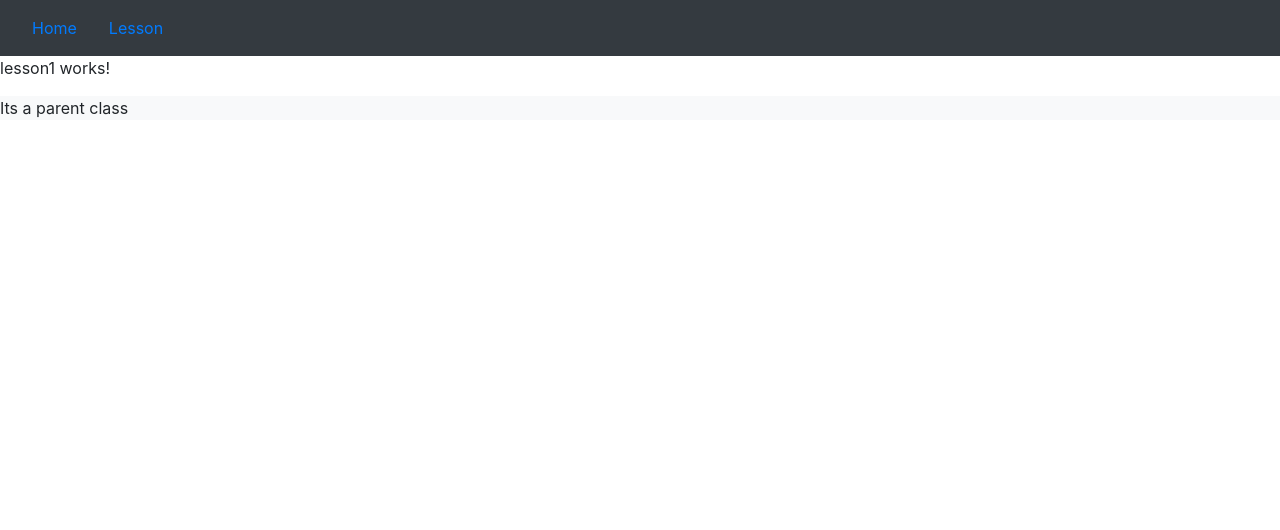
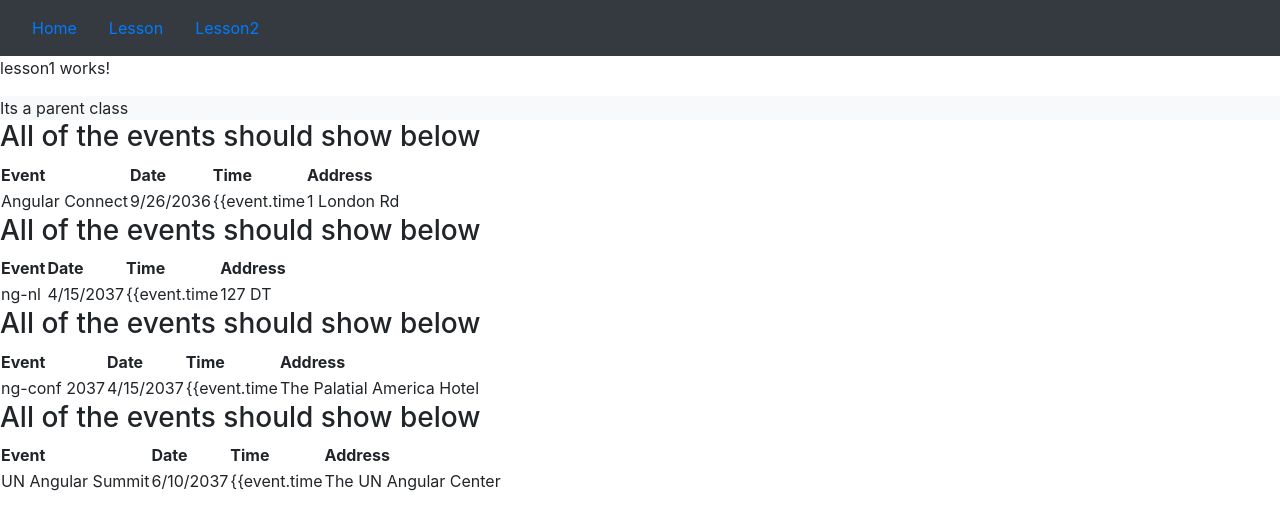
Before and after one commit to PiyushKumarTrivedi/Pract, an Angular app: page /Lesson in a window 1280 px wide. Shown: the top 530 px of the page. Built offline with nearby package versions, Linux system fonts and the light colour scheme.

Commit message:
commit
Signed-off-by: piyushkumartrivedi <csepiyush@gmail.com>

```diff
--- a/src/app/app-routing.module.ts
+++ b/src/app/app-routing.module.ts
@@ -3,10 +3,12 @@
 import { HomeComponent } from './home/home.component';
 import { Lesson1Component } from './example/lesson1/lesson1.component';
 import { EventchildComponent } from './example/lesson2/eventchild/eventchild.component';
+import { EventparentComponent } from './example/lesson2/eventparent/eventparent.component';
 
 const routes: Routes = [
   { path: 'Home', component: HomeComponent },
   { path: 'Lesson', component: Lesson1Component },
+  { path: 'Lesson2', component: EventparentComponent },
   { path: 'event/:id', component: EventchildComponent }
 ];
 
--- a/src/app/example/lesson1/event-parent/event-parent.component.html
+++ b/src/app/example/lesson1/event-parent/event-parent.component.html
@@ -1,2 +1,2 @@
 <div class="bg-light">Its a parent class</div>
-<app-event-child [inputchild]=events></app-event-child>
+<app-event-child [inputchild]="event"></app-event-child>
--- a/src/app/example/lesson2/event.service.ts
+++ b/src/app/example/lesson2/event.service.ts
@@ -20,9 +20,9 @@
 }
 
 const events: any = [
-  {name: 'Angular Connect', date: '9/26/2036', time: '10am', location: {address: '1 London Rd', city: 'London', country: 'England'}},
-  {name: 'ng-nl', date: '4/15/2037', time: '9am', location: {address: '127 DT ', city: 'Amsterdam', country: 'NL'}},
+  {id:1, name: 'Angular Connect', date: '9/26/2036', time: '10am', location: {address: '1 London Rd', city: 'London', country: 'England'}},
+  {id:1, name: 'ng-nl', date: '4/15/2037', time: '9am', location: {address: '127 DT ', city: 'Amsterdam', country: 'NL'}},
   // tslint:disable-next-line:max-line-length
-  {name: 'ng-conf 2037', date: '4/15/2037', time: '9am', location: {address: 'The Palatial America Hotel', city: 'Salt Lake City', country: 'USA'}},
-  {name: 'UN Angular Summit', date: '6/10/2037', time: '8am', location: {address: 'The UN Angular Center', city: 'New York', country: 'USA'}},
+  { id:1, name: 'ng-conf 2037', date: '4/15/2037', time: '9am', location: {address: 'The Palatial America Hotel', city: 'Salt Lake City', country: 'USA'}},
+  {id:1, name: 'UN Angular Summit', date: '6/10/2037', time: '8am', location: {address: 'The UN Angular Center', city: 'New York', country: 'USA'}},
 ]
--- a/src/app/example/lesson2/eventchild/eventchild.component.ts
+++ b/src/app/example/lesson2/eventchild/eventchild.component.ts
@@ -1,4 +1,4 @@
-import { Component, OnInit } from '@angular/core';
+import { Component, OnInit, Input } from '@angular/core';
 import { EventserviceService } from "../event.service";
 import { ActivatedRoute } from "@angular/router";
 
@@ -9,6 +9,8 @@
 
 })
 export class EventchildComponent implements OnInit {
+
+  @Input() Inputevent: any;
   event: any;
 
   constructor(private service:EventserviceService, private route:ActivatedRoute) {
@@ -16,7 +18,7 @@
    }
 
   ngOnInit() {
-  this.event = this.service.geteventByid(+this.route.snapshot.params['id']);
+  this.event = this.service.geteventByid(+this.route.snapshot.params["id"]);
   }
 
 }
--- a/src/app/example/lesson2/eventparent/eventparent.component.html
+++ b/src/app/example/lesson2/eventparent/eventparent.component.html
@@ -1,7 +1,2 @@
-<div>
-    <div class="row">
-      <div class="col-md-11">
-        <h2>{{event?.name}}</h2>
-      </div>
-    </div>
-  </div>
+<p>Its a parent </p>
+<app-eventchild [Inputevent]="Parentevent"></app-eventchild>
--- a/src/app/example/lesson2/eventparent/eventparent.component.ts
+++ b/src/app/example/lesson2/eventparent/eventparent.component.ts
@@ -1,4 +1,6 @@
 import { Component, OnInit } from '@angular/core';
+import { ActivatedRoute } from "@angular/router";
+import { EventserviceService } from "../event.service";
 
 @Component({
   selector: 'app-eventparent',
@@ -6,10 +8,12 @@
   styleUrls: ['./eventparent.component.css']
 })
 export class EventparentComponent implements OnInit {
+  Parentevent: any;
 
-  constructor() { }
+  constructor(private service:EventserviceService, private route:ActivatedRoute) { }
 
   ngOnInit() {
+    this.Parentevent = this.service.geteventByid(+this.route.snapshot.params['id']);
   }
 
 }
--- a/src/app/navbar/navbar.component.html
+++ b/src/app/navbar/navbar.component.html
@@ -1,5 +1,6 @@
 <nav class="navbar navbar-expand-lg navbar-light bg-dark ">
   <a [routerLink]="['/Home']" routerLinkActive="router-link-active"   class="nav-link">Home</a>
   <a [routerLink]="['/Lesson']" routerLinkActive="router-link-active"  class="nav-link">Lesson</a>
+  <a [routerLink]="['/Lesson2']" routerLinkActive="router-link-active"  class="nav-link">Lesson2</a>
 
 </nav>
```
